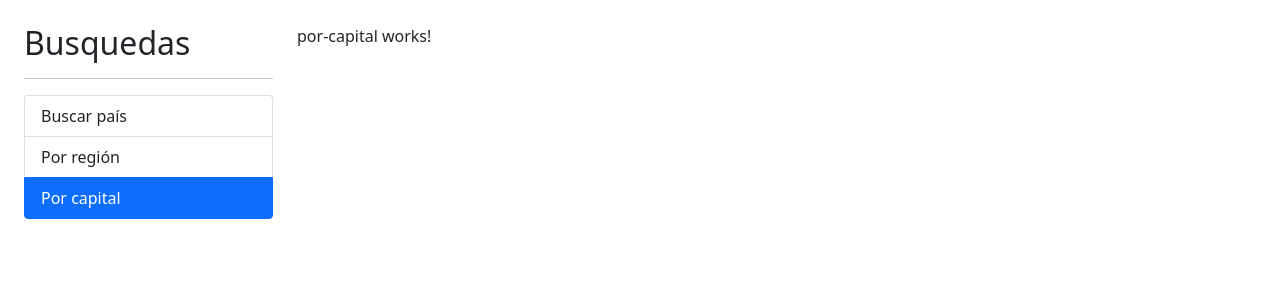
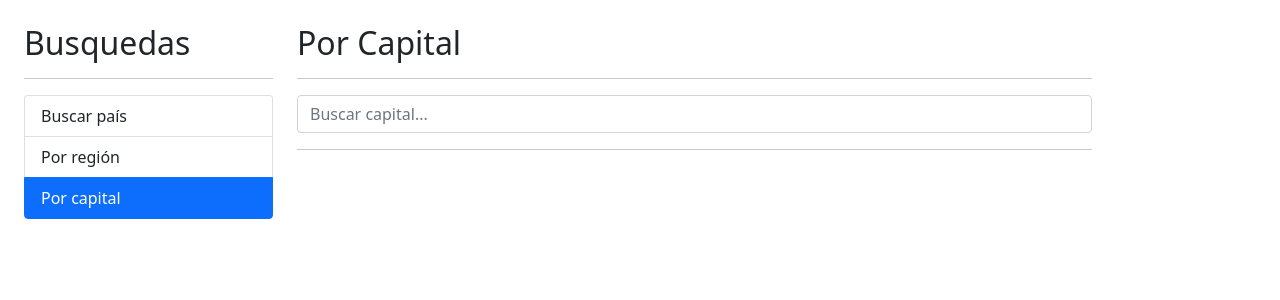
Before and after one commit to OPOII/PaisesApp, an Angular app: page /capital in a window 1280 px wide. Shown: the top 300 px of the page. Built offline with nearby package versions, Linux system fonts and the light colour scheme.

Commit message:
Create the search by capital and use variables to place the placeholder in the input

```diff
--- a/src/app/pais/components/pais-input/pais-input.component.html
+++ b/src/app/pais/components/pais-input/pais-input.component.html
@@ -5,6 +5,6 @@
     class="form-control"
     [(ngModel)]="termino"
     (input)="teclaPresionada()"
-    placeholder="Buscar país..."
+    [placeholder]="placeholder"
   />
 </form>
--- a/src/app/pais/components/pais-input/pais-input.component.ts
+++ b/src/app/pais/components/pais-input/pais-input.component.ts
@@ -1,4 +1,4 @@
-import { Component, OnInit, Output, EventEmitter } from '@angular/core';
+import { Component, OnInit, Output, EventEmitter, Input } from '@angular/core';
 import { Subject } from 'rxjs';
 import { debounceTime } from 'rxjs/operators';
 
@@ -12,12 +12,12 @@
   //Con esto, exporto lo que necesito para los otros componentes
   @Output() onEnter: EventEmitter<string> = new EventEmitter();
   @Output() onDebounce: EventEmitter<string> = new EventEmitter();
-
+  @Input() placeholder: string = '';
   debouncer: Subject<string> = new Subject();
 
   constructor() {}
 
-  ngOnInit() {
+  ngOnInit(): void {
     this.debouncer.pipe(debounceTime(300)).subscribe((valor) => {
       this.onDebounce.emit(valor);
     });
--- a/src/app/pais/components/pais-tabla/pais-tabla.component.html
+++ b/src/app/pais/components/pais-tabla/pais-tabla.component.html
@@ -12,7 +12,7 @@
     <tr *ngFor="let pais of paises; let i = index">
       <td>{{ i + 1 }}</td>
       <td><img class="small-flag" [src]="pais.flag" /></td>
-      <td>{{ pais.name }}</td>
+      <td>{{ pais.capital }},{{ pais.name }}</td>
       <td>{{ pais.population | number }}</td>
       <td>
         <a [routerLink]="['/pais', pais.alpha2Code]">Ver más...</a>
--- a/src/app/pais/pages/por-capital/por-capital.component.html
+++ b/src/app/pais/pages/por-capital/por-capital.component.html
@@ -1 +1,21 @@
-<p>por-capital works!</p>
+<h2>Por Capital</h2>
+<hr />
+<!-- si se pone algo en la clase entre [] es por que es el valor
+de una variable, mientras que si se pone normal, es porque es un string-->
+<div class="row">
+  <div class="col">
+    <app-pais-input (onEnter)="buscar($event)" [placeholder]="byCapital">
+    </app-pais-input>
+  </div>
+</div>
+<hr />
+
+<div *ngIf="hayError" class="alert alert-danger">
+  No se encontro nada con el término {{ termino }}
+</div>
+
+<div *ngIf="paises.length > 0" class="row">
+  <div class="col">
+    <app-pais-tabla [paises]="paises"> </app-pais-tabla>
+  </div>
+</div>
--- a/src/app/pais/pages/por-capital/por-capital.component.ts
+++ b/src/app/pais/pages/por-capital/por-capital.component.ts
@@ -1,16 +1,31 @@
 import { Component, OnInit } from '@angular/core';
+import { Country } from '../../interfaces/pais.interface';
+import { PaisService } from '../../services/pais.service';
 
 @Component({
   selector: 'app-por-capital',
   templateUrl: './por-capital.component.html',
-  styles: [
-  ]
+  styles: [],
 })
 export class PorCapitalComponent implements OnInit {
+  termino: string = '';
+  hayError: boolean = false;
+  paises: Country[] = [];
+  byCapital = 'Buscar capital...';
+  constructor(private paisService: PaisService) {}
+  ngOnInit() {}
 
-  constructor() { }
-
-  ngOnInit(): void {
+  buscar(termino: string) {
+    this.termino = termino;
+    this.hayError = false;
+    this.paisService.buscarCapital(this.termino).subscribe(
+      (paises) => {
+        this.paises = paises;
+      },
+      (err) => {
+        this.hayError = true;
+        this.paises = [];
+      }
+    );
   }
-
 }
--- a/src/app/pais/pages/por-pais/por-pais.component.html
+++ b/src/app/pais/pages/por-pais/por-pais.component.html
@@ -6,6 +6,7 @@
     <app-pais-input
       (onEnter)="buscar($event)"
       (onDebounce)="sugerencias($event)"
+      [placeholder]="byCountry"
     >
     </app-pais-input>
   </div>
--- a/src/app/pais/pages/por-pais/por-pais.component.ts
+++ b/src/app/pais/pages/por-pais/por-pais.component.ts
@@ -12,10 +12,9 @@
   termino: string = '';
   hayError: boolean = false;
   paises: Country[] = [];
+  byCountry = 'Buscar país...';
   constructor(private paisService: PaisService) {}
-  ngOnInit(): void {
-    throw new Error('Method not implemented.');
-  }
+  ngOnInit(): void {}
   buscar(termino: string) {
     this.termino = termino;
     this.hayError = false;
--- a/src/app/pais/services/pais.service.ts
+++ b/src/app/pais/services/pais.service.ts
@@ -16,4 +16,8 @@
     const url = `${this.apiUrl}/name/${termino}`;
     return this.http.get<Country[]>(url);
   }
+  buscarCapital(termino: string): Observable<Country[]> {
+    const url = `${this.apiUrl}/capital/${termino}`;
+    return this.http.get<Country[]>(url);
+  }
 }
```
